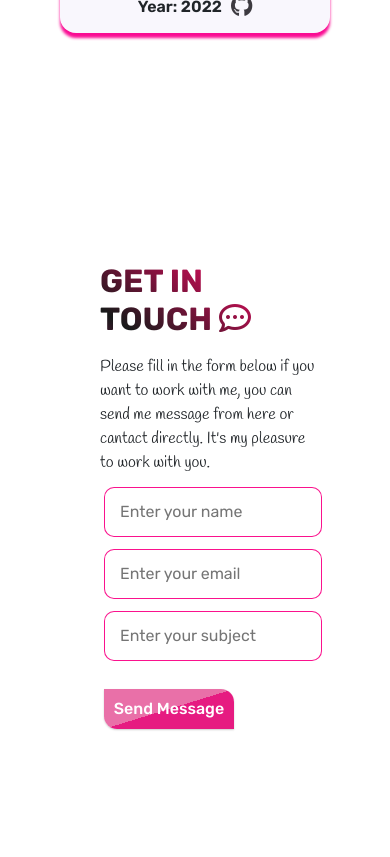
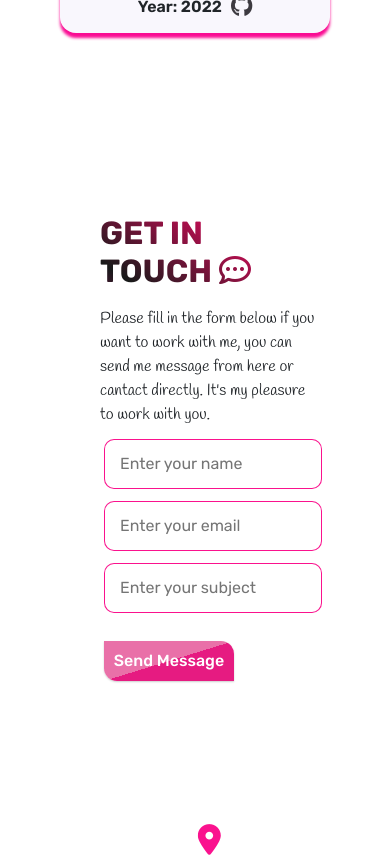
Before and after one commit to hodamadadi/Hoda-Madadi, a React (Create React App) app: page / in a window 390 px wide. Shown: the part 5580-6437 px from the top of the page. Built offline with nearby package versions, Linux system fonts and the light colour scheme; a web font is replaced by a local one.

Commit message:
Update contact.css

```diff
--- a/src/Components/contact/contact.css
+++ b/src/Components/contact/contact.css
@@ -113,8 +113,8 @@
     flex-direction: column-reverse;
   }
   #contact {
-    margin-top: 53rem;
-    margin-bottom: 15rem;
+    margin-top: 50rem;
+    margin-bottom: 10rem;
   }
   .container-con .content .left-side {
     width: 100%;
```
